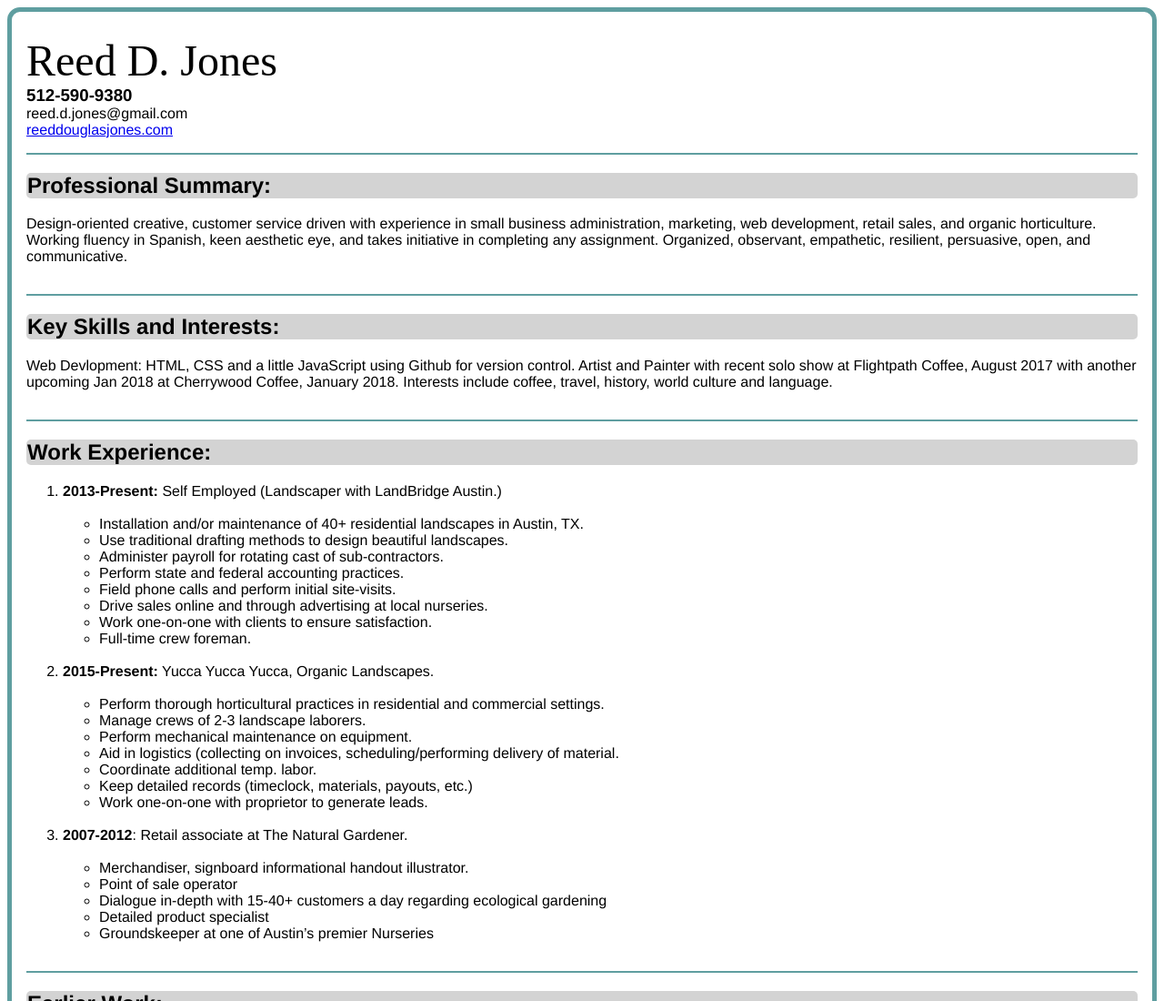
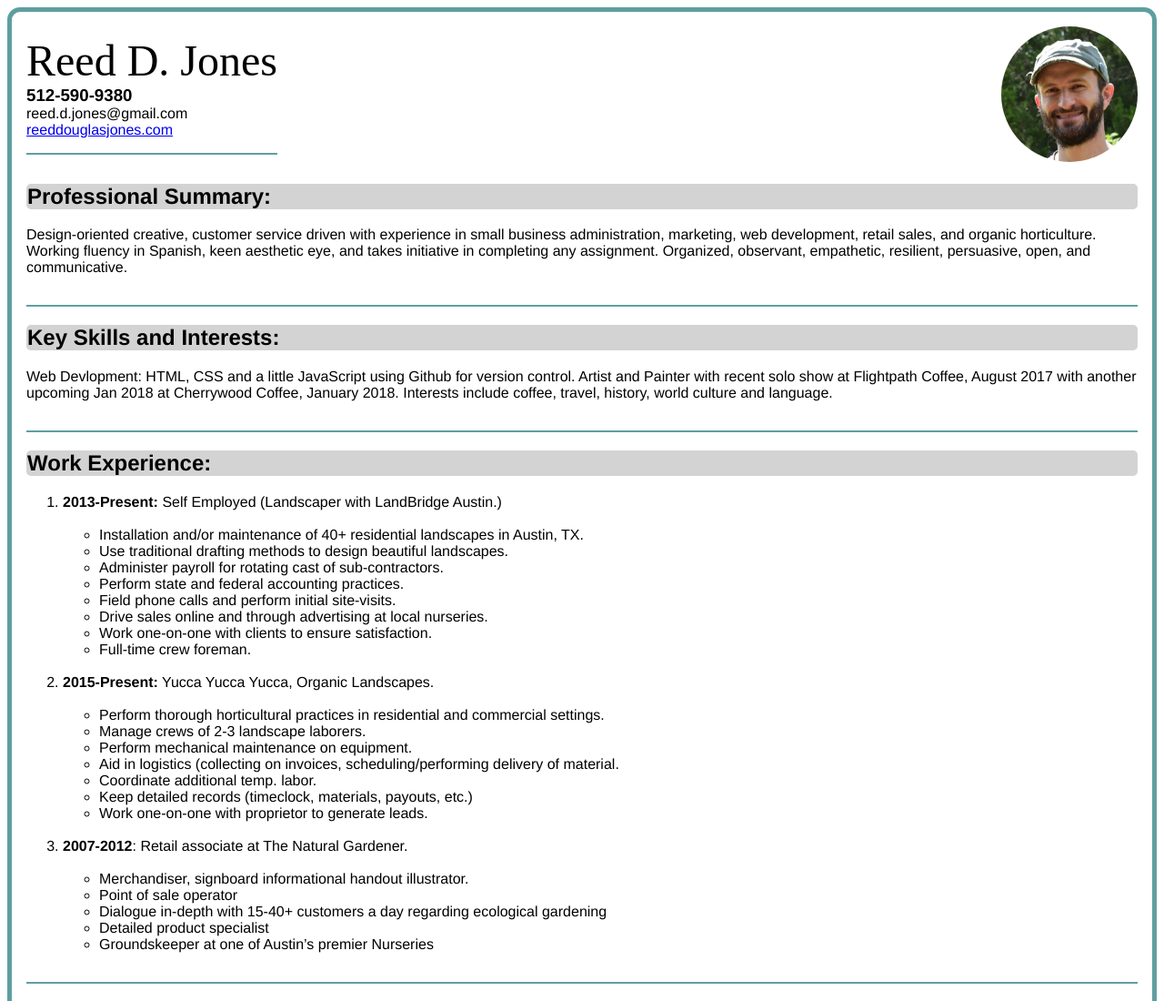
Before and after one commit to rjones1984/Portfolio, a plain HTML site: page resume/index.html in a window 1280 px wide. Shown: the top 1100 px of the page at 91% size. Drawn offline with Linux system fonts and the light colour scheme; a web font is replaced by a local one.

Commit message:
updated resume and changed avatar image

```diff
--- a/resume/css/style.css
+++ b/resume/css/style.css
@@ -23,8 +23,15 @@ h3 {
   margin: 0;
 }
 
-.header {
+header {
+  display: flex;
+  justify-content: space-between;
+}
 
+.avatar {
+  max-width: 150px;
+  max-height: 150px;
+  border-radius: 100%;
 }
 
 .job  {
--- a/resume/index.html
+++ b/resume/index.html
@@ -9,7 +9,9 @@
 <body>
   <div class="container">
     <div class="header">
-      <header><h1>Reed D. Jones</h1>
+      <header>
+        <div class="header-info">
+          <h1>Reed D. Jones</h1>
           <div class="contact">
             <nav>
               <ul>
@@ -19,6 +21,8 @@
               </ul>
             </nav>
           </div>
+        </div>
+        <div class="header-img-div"><img class="avatar" src="img/avatar.jpg"></div>
       </header>
       </div>
   <main>
```
Also changed, not shown: resume/img/avatar.jpg (added). Lines whose indentation alone changed are shown as unchanged.
